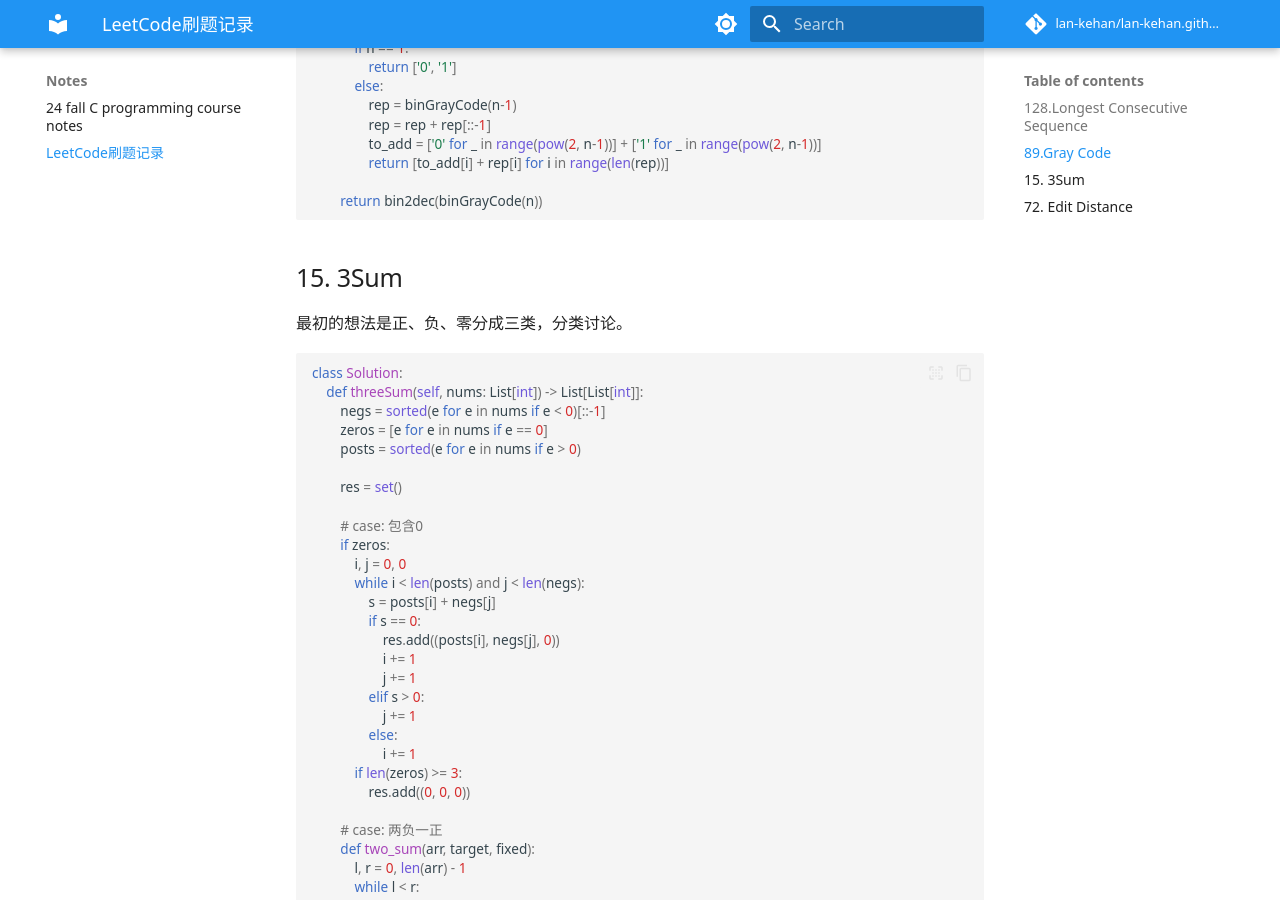
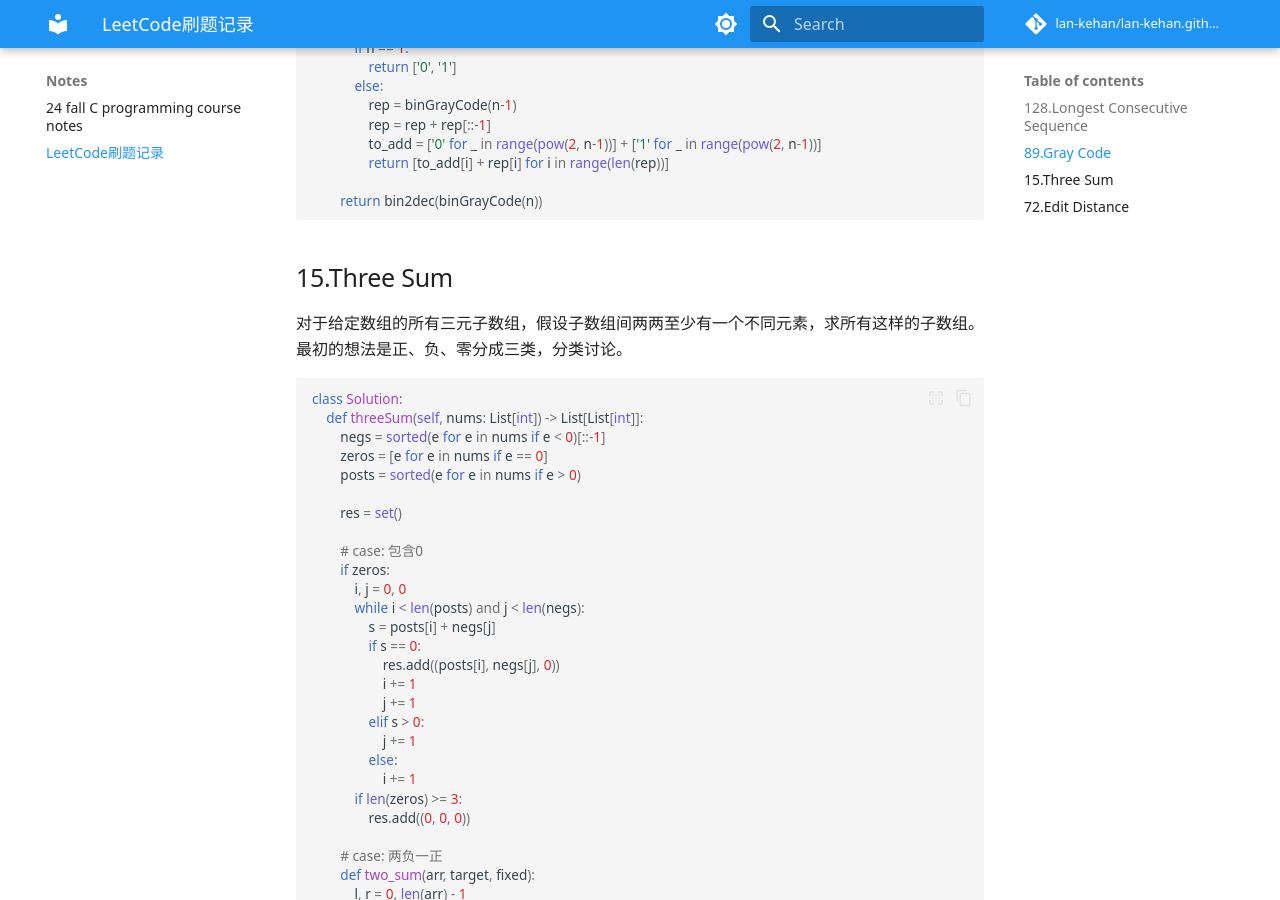
Before and after one commit to lan-kehan/lan-kehan.github.io, an MkDocs documentation site: the page built from docs/section2/LeetCode.md, in a window 1280 px wide and 900 px high, scrolled down 1092 px. Built offline with MkDocs 1.6.1 and Material for MkDocs 9.7.7, drawn with Linux system fonts in a browser that asks for light colours; some web fonts are replaced; comment, search, counter and statistics services are not loaded; some of the changed text lies outside the part shown.

Commit message:
adding notes

````diff
--- a/docs/section2/LeetCode.md
+++ b/docs/section2/LeetCode.md
@@ -54,8 +54,9 @@
         return bin2dec(binGrayCode(n))
 ```
 
-## 15. 3Sum
+## 15.Three Sum
 
+对于给定数组的所有三元子数组，假设子数组间两两至少有一个不同元素，求所有这样的子数组。
 最初的想法是正、负、零分成三类，分类讨论。
 
 ```python
@@ -132,8 +133,9 @@
         return [list(t) for t in res]
 ```
 
-## 72. Edit Distance
+## 72.Edit Distance
 
+定义s1和s2的编辑距离为将s1变成s2所需的最少操作数，允许的操作为插入、删除、替换一个字符。求两个字符串的编辑距离。
 这里想到dp就可以，`dp[i][j]`表示s1前i个字符和s2前j个字符的编辑距离。
 
 ```python
````
